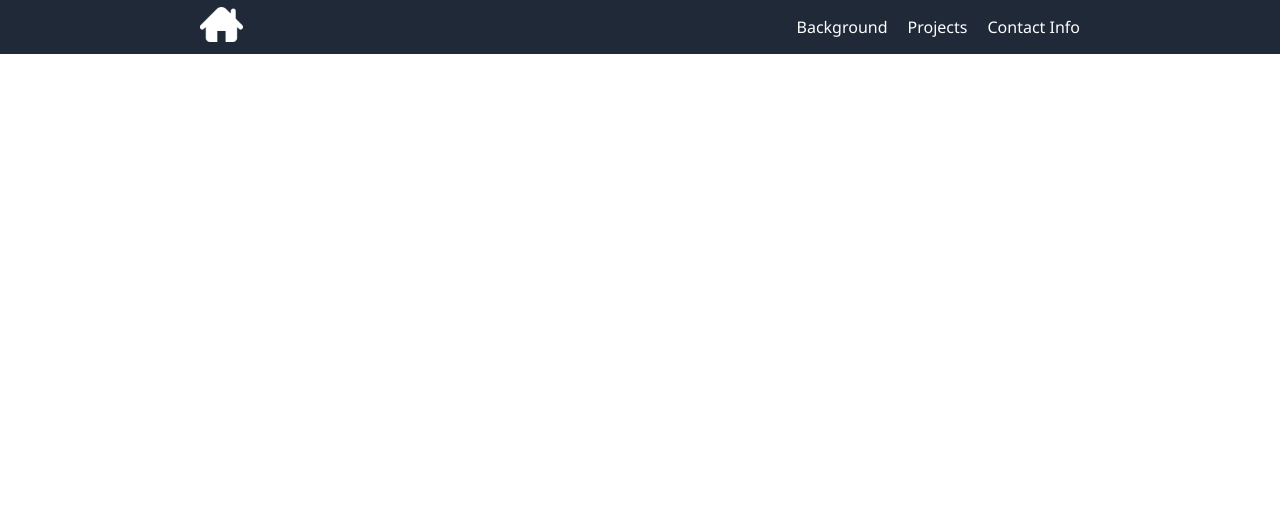
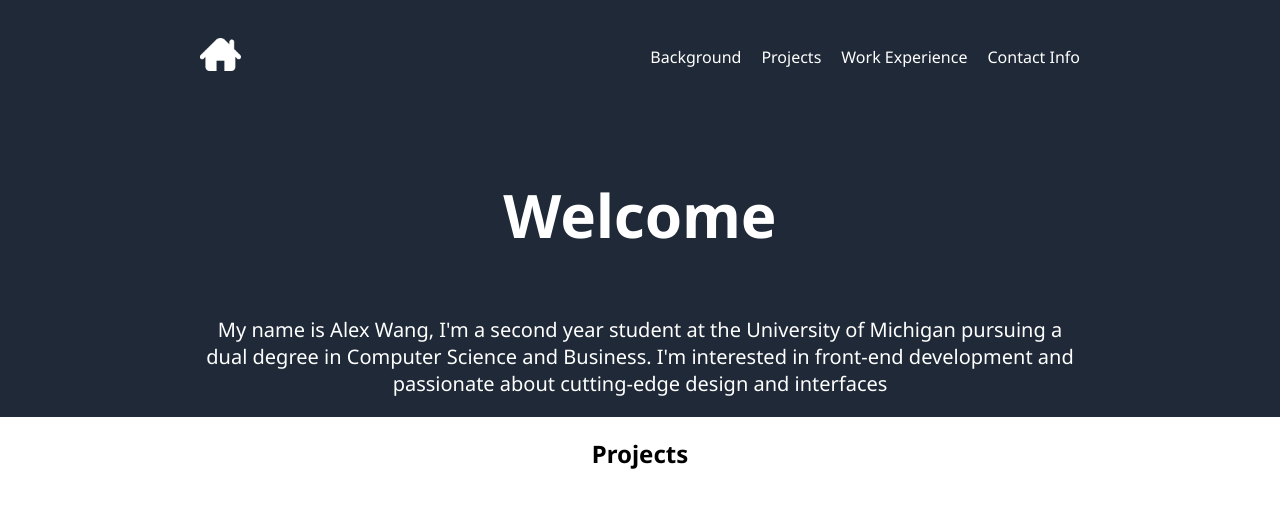
Before and after one commit to alexwang9/alexwang, a plain HTML site: page index.html in a window 1280 px wide. Drawn offline with Linux system fonts and the light colour scheme.

Commit message:
added first body section

```diff
--- a/index.html
+++ b/index.html
@@ -3,14 +3,19 @@
 <head>
   <meta charset="UTF-8">
   <meta name="viewport" content="width=device-width, initial-scale=1.0">
-  <link rel="stylesheet" href="styles.css">
+  <link rel="stylesheet" href="/styles/general.css">
+  <link rel="stylesheet" href="/styles/header.css">
+  <link rel="stylesheet" href="/styles/body.css">
+
   <link rel="preconnect" href="https://fonts.googleapis.com">
   <link rel="preconnect" href="https://fonts.gstatic.com" crossorigin>
   <link href="https://fonts.googleapis.com/css2?family=Noto+Sans:wght@400;500;700&display=swap" rel="stylesheet">
   <title>Landing Page</title>
 </head>
 <body>
+  <div class="main">
     <div class="container">
+      <!--HEADER SECTION-->
       <div class="header">
         <div class="header-logo">
           <img class="logo-img" src="/images/header-logo.png" alt="Star Logo">
@@ -19,8 +24,25 @@
           <ul>
             <li>Background</li>
             <li>Projects</li>
+            <li>Work Experience</li>
             <li>Contact Info</li>
           </ul>
+        </div>
+      </div>
+
+      <!--FIRST BODY-->
+      <div class="first-body">
+        <h1 class="first-header">Welcome</h1>
+        <p class="intro">My name is Alex Wang, I'm a second year student at the University of Michigan pursuing a dual degree in Computer Science and Business. I'm interested in front-end development and passionate about cutting-edge design and interfaces</p>
+        </div>
+      </div>
+
+      <!--SECOND BODY-->
+      <div class="second-body">
+        <h2>Projects</h2>
+        <div class="project-links">
+
+        </div>
       </div>
     </div>
   </div>
--- /dev/null
+++ b/styles/body.css
@@ -0,0 +1,28 @@
+.first-body{
+  display: flex;
+  flex-direction: column;
+  margin-left: 200px;
+  margin-right: 200px;
+  align-items: center;
+  margin-top: 50px;
+  color: white;
+}
+
+.first-header{
+  font-size: 60px;
+
+}
+
+.intro{
+  font-size: 20px;
+  text-align: center;
+}
+
+
+.second-body{
+  display: flex;
+  background-color: white;
+  flex-direction: column;
+  align-items: center;
+  color: black;
+}
--- /dev/null
+++ b/styles/general.css
@@ -0,0 +1,18 @@
+body{
+  font-family: 'Noto Sans', sans-serif;
+}
+
+.main{
+  box-sizing: border-box;
+  display: block;
+  position: fixed;
+  top: 0;
+  left: 0;
+  right: 0;
+  background-color: #1F2937;
+}
+
+.container{
+  display: flex;
+  flex-direction: column;
+}
--- a/styles.css
+++ b/styles/header.css
@@ -1,29 +1,20 @@
-body{
-  font-family: 'Noto Sans', sans-serif;
-}
-
-.container{
-  display: flex;
-  flex-direction: column;
-  top: 0;
-  right: 0;
-  left: 0;
-  background-color: #1F2937;
-  position: fixed;
-}
-
 .header{
   display: flex;
   flex-direction: row;
   justify-content: space-between;
+  margin-top: 30px;
   margin-left: 200px;
   margin-right: 200px;
   align-items: center;
 }
 
 .logo-img{
-  height: 35px;
+  height: 33px;
   width: auto;
+}
+
+.logo-img:hover{
+  cursor: pointer;
 }
 
 .header-logo{
@@ -34,6 +25,8 @@ body{
 .header-links{
   flex: 1;
   justify-content: space-between;
+  white-space: nowrap;
+  flex-wrap: wrap;
 }
 
 .header-links > ul{
@@ -46,4 +39,10 @@ body{
 li{
   padding-left: 20px;
   color: white;
+  transition: 200ms;
 }
+
+li:hover{
+  text-shadow: 0.5px 0;
+  cursor: pointer;
+}
```
Lines whose indentation alone changed are shown as unchanged.
